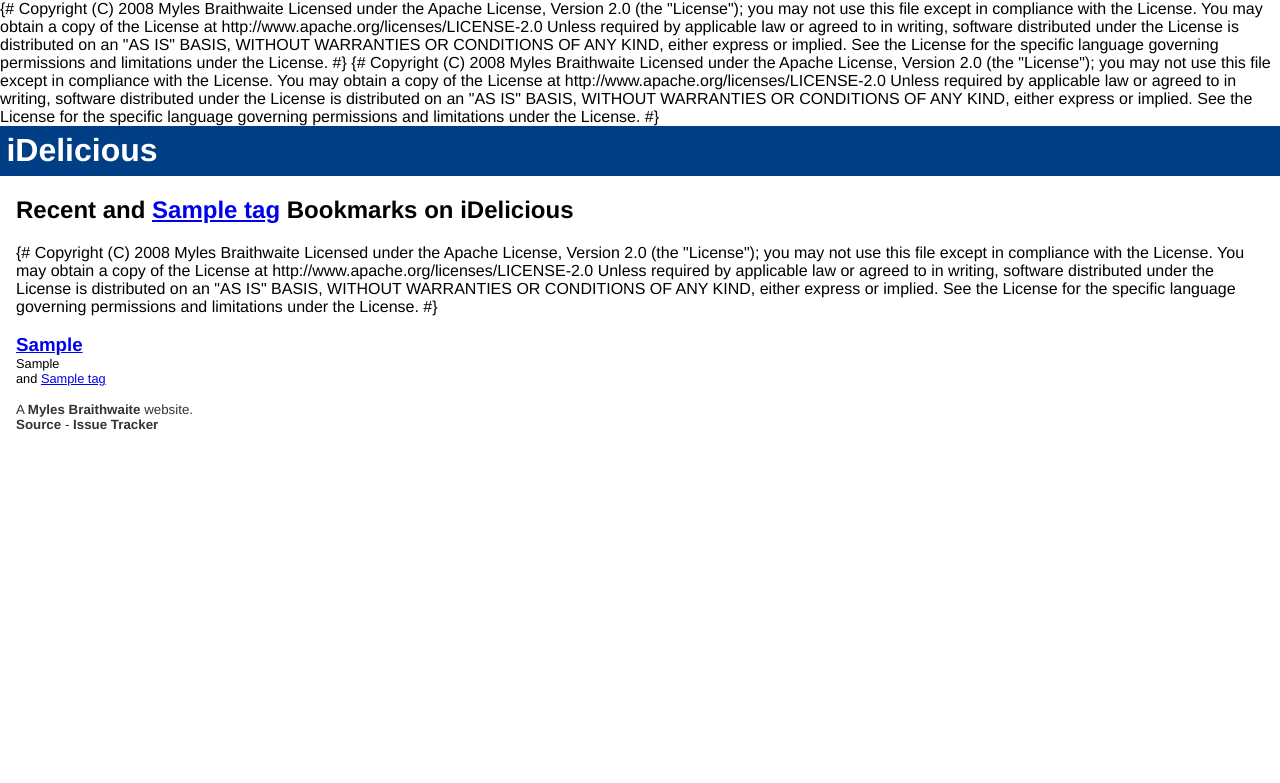
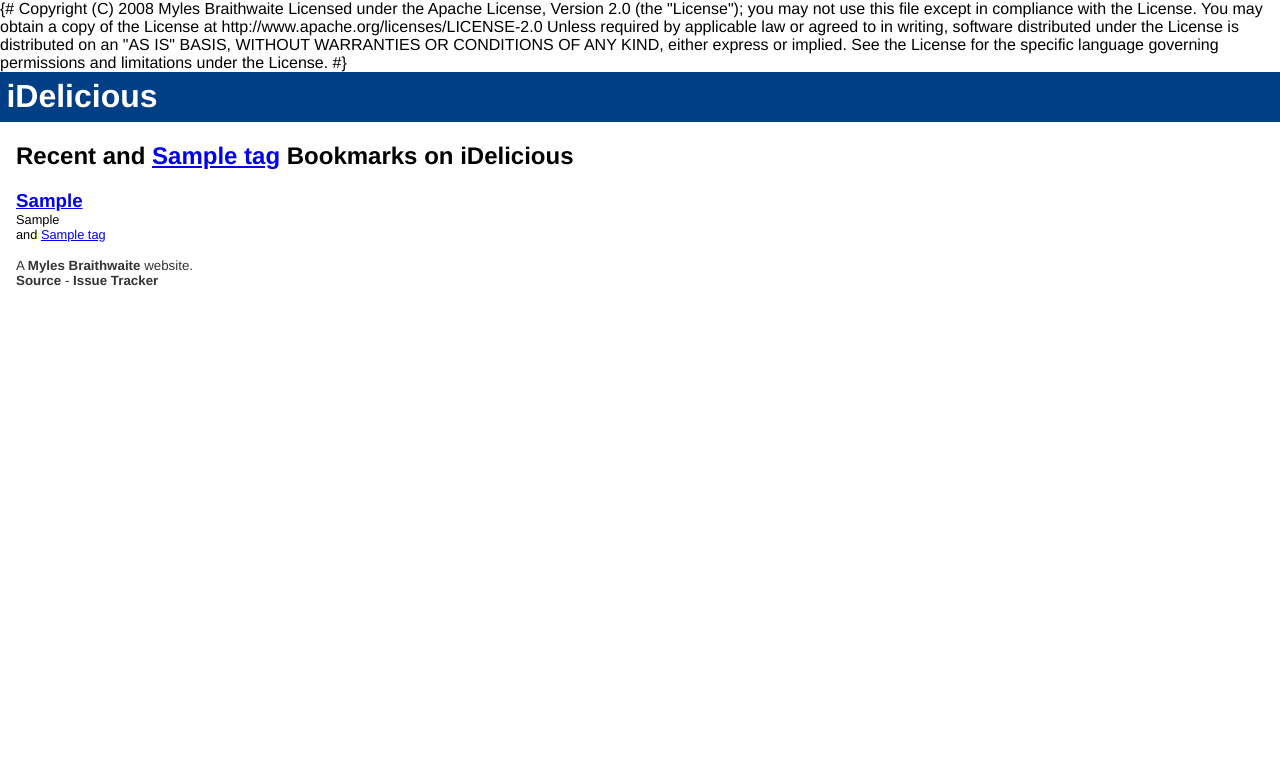
Before and after one commit to myles/idelicious, a Django app: template templates/tag.html in a window 1280 px wide. Shown: the top 783 px of the page. Run offline with Django 3.2, Linux system fonts and the light colour scheme; the template is opened without the code that fills it: most values are stand-ins (such as "Sample title", 1, 10 or a date in 2020).

Commit message:
Fixed a stupid error in the templates.

```diff
--- a/templates/_link.html
+++ b/templates/_link.html
@@ -1,18 +1,3 @@
-{#
-	Copyright (C) 2008 Myles Braithwaite
-
-	Licensed under the Apache License, Version 2.0 (the "License");
-	you may not use this file except in compliance with the License.
-	You may obtain a copy of the License at
-
-		http://www.apache.org/licenses/LICENSE-2.0
-
-	Unless required by applicable law or agreed to in writing, software
-	distributed under the License is distributed on an "AS IS" BASIS,
-	WITHOUT WARRANTIES OR CONDITIONS OF ANY KIND, either express or implied.
-	See the License for the specific language governing permissions and
-	limitations under the License.
-#}
 <div class="link">
 	<h3><a href="{{ link.u }}">{{ link.d }}</a></h3>
 	<p class="date">{{ link.dt }}</p>
--- a/templates/base.html
+++ b/templates/base.html
@@ -1,21 +1,5 @@
-{#
-	Copyright (C) 2008 Myles Braithwaite
-
-	Licensed under the Apache License, Version 2.0 (the "License");
-	you may not use this file except in compliance with the License.
-	You may obtain a copy of the License at
-
-		http://www.apache.org/licenses/LICENSE-2.0
-
-	Unless required by applicable law or agreed to in writing, software
-	distributed under the License is distributed on an "AS IS" BASIS,
-	WITHOUT WARRANTIES OR CONDITIONS OF ANY KIND, either express or implied.
-	See the License for the specific language governing permissions and
-	limitations under the License.
-#}
 <!DOCTYPE html PUBLIC "-//W3C//DTD HTML 4.01//EN"
    "http://www.w3.org/TR/html4/strict.dtd">
-
 <html lang="en">
 <head>
 	<meta http-equiv="Content-Type" content="text/html; charset=utf-8">
```
Also changed, not shown: templates/404.html (+0 -15 lines), templates/500.html (+0 -15 lines), 1 other file.
